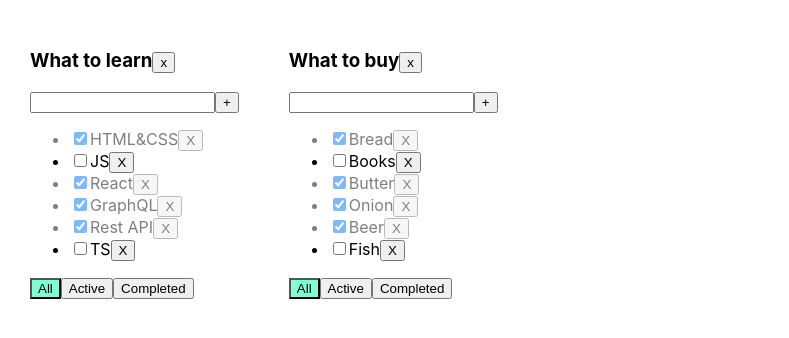
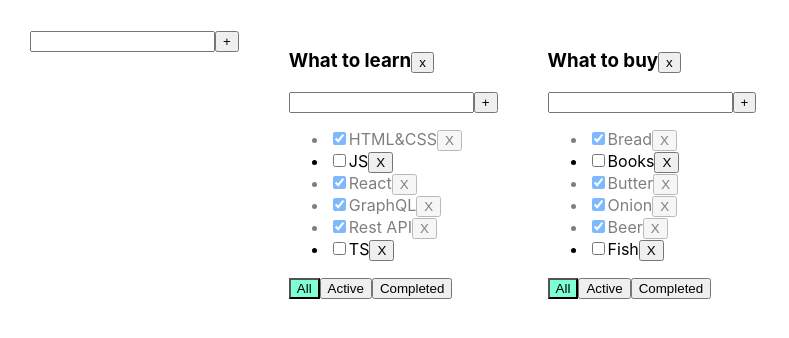
Before and after one commit to Sergo58/ToDOList, a React (Create React App) app: page / in a window 1280 px wide. Shown: the top 338 px of the page, without its empty margins (0-789 px from the left). Built offline with nearby package versions, Linux system fonts and the light colour scheme.

Commit message:
add tasks, change task title, change toDoList title

```diff
--- a/package.json
+++ b/package.json
@@ -2,6 +2,7 @@
   "name": "it-incubator-todolist-ts",
   "version": "0.1.0",
   "private": true,
+  "homepage": "https://Sergo58.github.io/ToDoList",
   "dependencies": {
     "@testing-library/jest-dom": "^4.2.4",
     "@testing-library/react": "^9.3.2",
@@ -11,6 +12,7 @@
     "@types/react": "^16.9.0",
     "@types/react-dom": "^16.9.0",
     "@types/uuid": "^8.3.0",
+    "gh-pages": "^3.1.0",
     "react": "^16.13.1",
     "react-dom": "^16.13.1",
     "react-scripts": "3.4.1",
@@ -20,7 +22,9 @@
     "start": "react-scripts start",
     "build": "react-scripts build",
     "test": "react-scripts test",
-    "eject": "react-scripts eject"
+    "eject": "react-scripts eject",
+    "predeploy": "npm run build",
+    "deploy": "gh-pages -d build"
   },
   "eslintConfig": {
     "extends": "react-app"
--- /dev/null
+++ b/src/AddItemForm.tsx
@@ -0,0 +1,44 @@
+import React, {ChangeEvent, KeyboardEvent, useState} from "react";
+type AddItemFormType={
+    addItem:(title:string)=>void
+}
+export function AddItemForm(props:AddItemFormType) {
+    let [title, setTitle] = useState<string>("")
+    let [error, setError] = useState<string | null>(null)
+
+    const addItem = () => {
+        if (title.trim()!=="") {
+            props.addItem(title)
+            setTitle("")
+        } else {
+            setError("Title is required")
+        }
+
+    }
+
+    const onChangeHandler = (e: ChangeEvent<HTMLInputElement>) => {
+        setError(null)
+        setTitle(e.currentTarget.value)
+
+
+
+    }
+    const onKeyUpHandler = (e: KeyboardEvent<HTMLInputElement>) => {
+        if (e.key === "Enter") {
+            addItem();
+        }
+    }
+
+    return (
+        <div>
+            <input
+                value={title}
+                onChange={onChangeHandler}
+                onKeyPress={onKeyUpHandler}
+                className={error ? "error" : ""}
+            />
+            <button onClick={addItem}>+</button>
+            {error && <div className={"error-message"}>{error}</div>}
+        </div>
+    )
+};
--- a/src/App.tsx
+++ b/src/App.tsx
@@ -2,6 +2,7 @@
 import './App.css';
 import {TodoList} from "./TodoList";
 import {v1} from "uuid";
+import {AddItemForm} from "./AddItemForm";
 
 export type TaskType = {
     id: string
@@ -13,8 +14,8 @@
     title: string
     filter: FilterValuesType
 }
-type TaskStateType={
-    [key:string]:Array<TaskType>
+type TaskStateType = {
+    [key: string]: Array<TaskType>
 }
 export type FilterValuesType = "all" | "active" | "completed"
 
@@ -60,7 +61,8 @@
         let toDoListTasks = tasks[toDoListID]
         let newTask: TaskType = {id: v1(), title: title, isDone: false}
         tasks[toDoListID] = [newTask, ...toDoListTasks]
-        setTasks({...tasks})}
+        setTasks({...tasks})
+    }
 
     function removeTasks(taskID: string, toDoListID: string) {
         let toDoListTasks = tasks[toDoListID]
@@ -87,14 +89,42 @@
             setTasks({...tasks});
         }
     }
-function removeTodoList(toDoListID:string){
-    setToDoLists(toDoLists.filter(tl=>tl.id!==toDoListID))
+
+    function removeTodoList(toDoListID: string) {
+        setToDoLists(toDoLists.filter(tl => tl.id !== toDoListID))
         delete tasks[toDoListID]
         setTasks({...tasks})
     }
 
+    function addToDoList(title:string) {
+        const newToDoListId=v1()
+        const newToDOList:ToDoListType={
+            id:newToDoListId,
+            title:title,
+            filter: "all"
+        }
+        setToDoLists([...toDoLists,newToDOList])
+        setTasks({...tasks,[newToDoListId]:[]})
+    }
+
+     function changeTaskTitle(taskID: string, title: string, toDoListID: string){
+       const toDOListTasks=tasks[toDoListID]
+         const task = toDOListTasks.find(task =>task.id===taskID)
+         if (task){
+             task.title=title
+             setTasks({...tasks})
+         }
+    }
+    function changeToDoListTitle( title: string, toDoListID: string){
+        const toDolist = toDoLists.find(tl =>tl.id===toDoListID)
+        if (toDolist){
+            toDolist.title=title
+            setToDoLists([...toDoLists])
+        }
+    }
     return (
         <div className="App">
+            <AddItemForm addItem={addToDoList}/>
             {
                 toDoLists.map(tl => {
                     let tasksForTodoList = tasks[tl.id];
@@ -117,6 +147,8 @@
                             addTask={addTask}
                             removeTask={removeTasks}
                             changeStatus={changeStatus}
+                            changeTaskTitle={changeTaskTitle}
+                            changeToDoListTitle={changeToDoListTitle}
 
 
                         />
--- /dev/null
+++ b/src/EditAbleSpan.tsx
@@ -0,0 +1,31 @@
+import React, {ChangeEvent, useState} from "react";
+
+type EditAbleSpanPropsType = {
+    value: string
+    changeValue:(value:string)=>void
+}
+
+export function EditAbleSpan(props: EditAbleSpanPropsType) {
+    let [editMode, setEditMode] = useState<boolean>(false)
+    let [title, setTitle] = useState<string>(props.value)
+    const activatedEditMode = () => {
+        setEditMode(true)
+
+    }
+    const deActivatedEditMode = () => {
+        setEditMode(false)
+        props.changeValue(title)
+    }
+    const onChangeHandler = (e: ChangeEvent<HTMLInputElement>) => {
+        setTitle(e.currentTarget.value)
+    }
+
+
+    return editMode ? <input
+            value={title}
+            onBlur={deActivatedEditMode}
+            autoFocus={true}
+            onChange={onChangeHandler}
+        /> :
+        <span onDoubleClick={activatedEditMode}>{props.value}</span>
+}
--- a/src/TodoList.tsx
+++ b/src/TodoList.tsx
@@ -1,83 +1,78 @@
 import React, {ChangeEvent, useState, KeyboardEvent} from "react";
 import {FilterValuesType, TaskType} from "./App";
+import {AddItemForm} from "./AddItemForm";
+import {EditAbleSpan} from "./EditAbleSpan";
 
 type PropsType = {
-    id:string
+    id: string
     title: string
     filter: FilterValuesType
     tasks: Array<TaskType>
-    addTask: (title: string,toDoListID: string) => void
-    removeTask: (taskID: string,toDoListID: string) => void
-    changeFilter: (value: FilterValuesType,toDoListID:string) => void
-    changeStatus: (taskID: string, isDone: boolean,toDoListID: string) => void
-    removeToDoList:(toDoListID:string)=>void
+    addTask: (title: string, toDoListID: string) => void
+    removeTask: (taskID: string, toDoListID: string) => void
+    changeFilter: (value: FilterValuesType, toDoListID: string) => void
+    changeStatus: (taskID: string, isDone: boolean, toDoListID: string) => void
+    removeToDoList: (toDoListID: string) => void
+    changeTaskTitle: (taskID: string, title: string, toDoListID: string) => void
+    changeToDoListTitle:(title: string, toDoListID: string)=>void
 }
 
 export function TodoList(props: PropsType) {
-    let [title, setTitle] = useState<string>("")
-    let [error, setError] = useState<string | null>(null)
-    const addTask = () => {
-        if (title.trim()) {
-            props.addTask(title,props.id)
-            setTitle("")
-        } else {
-            setError("Title is required")
-        }
 
+    const addTask = (title: string) => {
+        props.addTask(title, props.id)
+    };
+
+    const changeToDoListTitle=(title: string)=>{
+        props.changeToDoListTitle(title,props.id)
     }
-    const onChangeHandler = (e: ChangeEvent<HTMLInputElement>) => {
-        setError(null)
-        setTitle(e.currentTarget.value)
 
-
-    }
-    const onKeyUpHandler = (e: KeyboardEvent<HTMLInputElement>) => {
-        if (e.key === "Enter") {
-            addTask()
-        }
-    }
 
     const onAllClickHandler = () => {
         props.changeFilter("all", props.id)
     }
     const onActiveClickHandler = () => {
-        props.changeFilter("active",props.id)
+        props.changeFilter("active", props.id)
     }
     const onCompletedClickHandler = () => {
-        props.changeFilter("completed",props.id)
+        props.changeFilter("completed", props.id)
     }
     return (<div>
 
-        <h3>{props.title}<button onClick={()=>{props.removeToDoList(props.id)}}>x</button></h3>
-        <div>
-            <input value={title}
-                   onChange={onChangeHandler}
-                   onKeyPress={onKeyUpHandler}
-                   className={error ? "error" : ""}
-            />
-            <button onClick={addTask}>+</button>
-            {error && <div className={"error-message"}>{error}</div>}
-        </div>
+        <h3>
+            <EditAbleSpan value={props.title} changeValue={changeToDoListTitle}/>
+            <button onClick={() => {
+                props.removeToDoList(props.id)
+            }}>x
+            </button>
+        </h3>
+        <AddItemForm addItem={addTask}/>
 
         <ul>{
             props.tasks.map(t => {
                 const removeTask = () => {
-                    props.removeTask(t.id,props.id)
+                    props.removeTask(t.id, props.id)
                 }
                 const changeStatus = (e: ChangeEvent<HTMLInputElement>) => {
-                    props.changeStatus(t.id, e.currentTarget.checked,props.id)
+                    props.changeStatus(t.id, e.currentTarget.checked, props.id)
                 }
-                return <li key={t.id} className={t.isDone?"is-done":""}>
+                const changeTaskTitle = (value: string) => {
+                    props.changeTaskTitle(t.id, value, props.id)
+                }
+                return <li key={t.id} className={t.isDone ? "is-done" : ""}>
                     <input type="checkbox"
                            checked={t.isDone}
                            onChange={changeStatus}
                     />
-                    <span>{t.title}</span>
+                    <EditAbleSpan value={t.title}
+                                  changeValue={changeTaskTitle}
+                    />
+
                     <button onClick={removeTask}>X
                     </button>
                 </li>
             })
-        }
+            }
 
         </ul>
         <div>
```
Also changed, not shown: 1 other file (tests, documents, lock files or other folders). Lines whose indentation alone changed are shown as unchanged.
